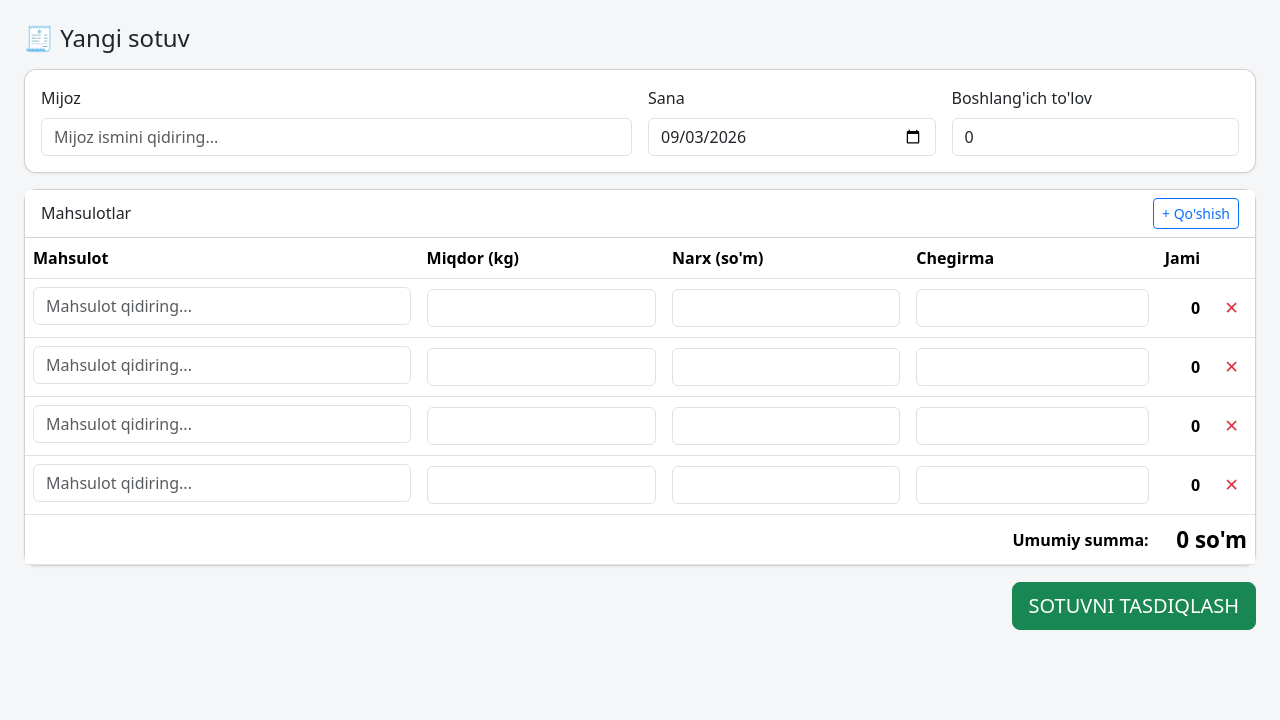
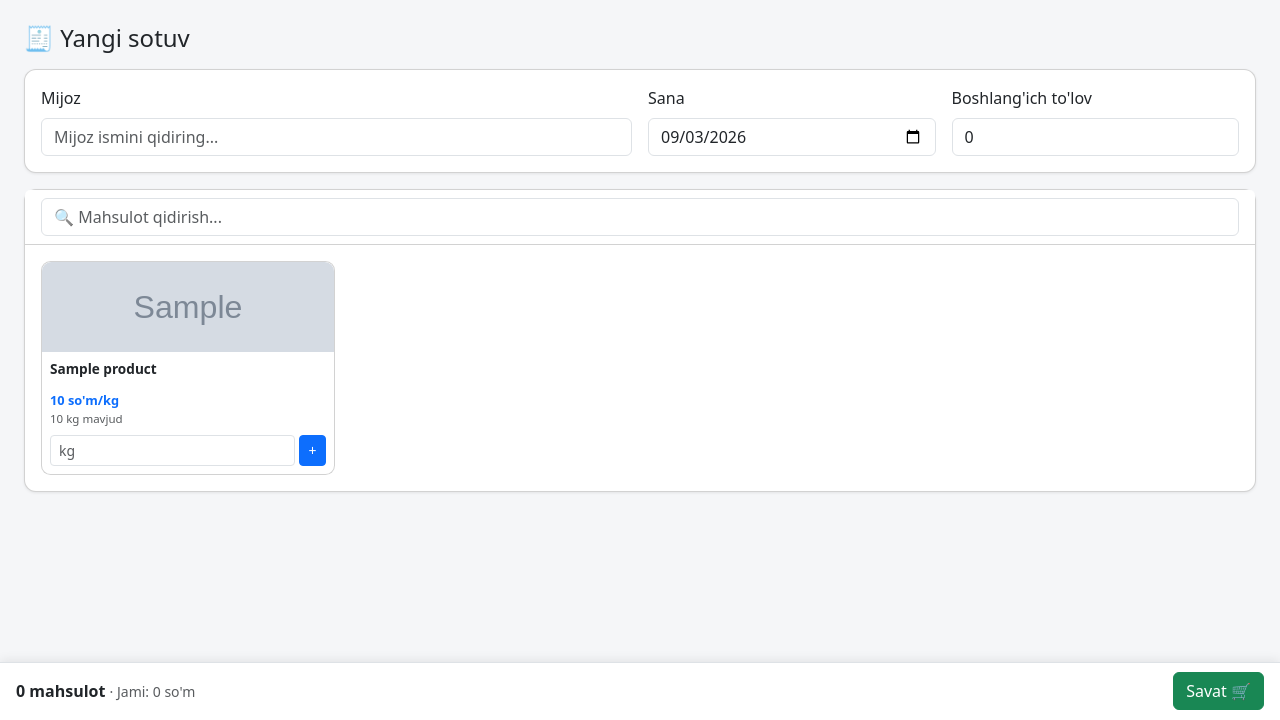
Before and after one commit to abdurahmonovjamshid/qassobxona, a Django app: page /sales/create/ in a window 1280 px wide. Shown: the part 80-800 px from the top of the page. Run offline with Django 5.2, Linux system fonts and the light colour scheme; a user stored in the database is signed in; tables that the repository leaves empty hold one stand-in row (values such as "Sample post"); grey boxes marked "Sample" are stand-in pictures.

Commit message:
sotuv create o'zgartrildi

```diff
--- a/apps/sales/views.py
+++ b/apps/sales/views.py
@@ -9,6 +9,7 @@ from django.shortcuts import get_object_or_404, redirect, render
 from django.utils import timezone
 
 from apps.customers.models import Customer
+from apps.inventory.services import inventory_service
 from apps.payments.services import payment_service
 from apps.products.models import Product
 from apps.sales.forms import SaleForm, SaleItemFormSet
@@ -18,6 +19,7 @@ from apps.sales.services import sale_service
 
 def _products_json():
     products = Product.objects.filter(active=True).order_by('name')
+    stock_map = inventory_service.get_all_stock()
     return json.dumps([
         {
             'id': p.id,
@@ -25,6 +27,7 @@ def _products_json():
             'price': str(p.sale_price),
             'unit': p.unit,
             'image': p.image.url if p.image else None,
+            'stock': str(stock_map.get(p.id, 0)),
         }
         for p in products
     ])
@@ -36,6 +39,43 @@ def _customers_json():
         {'id': c.id, 'name': c.name, 'phone': c.phone}
         for c in customers
     ])
+
+
+def _cart_json_from_formset(formset):
+    """Validatsiya xatosidan keyin formani qayta ko'rsatishda savatchani
+    (katalog UI holatini) tiklash uchun — bog'langan formset qatorlaridan
+    mahsulot/miqdor/narx/chegirmani o'qib, JS kutgan shaklga o'giradi."""
+    rows = []
+    for f in formset.forms:
+        product_id = f['product'].value()
+        quantity = f['quantity'].value()
+        if not product_id or not quantity:
+            continue
+        rows.append({
+            'product_id': product_id,
+            'quantity': quantity,
+            'price': f['price'].value() or '0',
+            'discount': f['discount'].value() or '0',
+        })
+    if not rows:
+        return '[]'
+
+    products = Product.objects.in_bulk([r['product_id'] for r in rows])
+    cart = []
+    for r in rows:
+        product = products.get(int(r['product_id']))
+        if not product:
+            continue
+        cart.append({
+            'id': product.id,
+            'name': product.name,
+            'unit': product.unit,
+            'image': product.image.url if product.image else None,
+            'quantity': r['quantity'],
+            'price': r['price'],
+            'discount': r['discount'],
+        })
+    return json.dumps(cart)
 
 
 def _generate_sale_number():
@@ -109,6 +149,7 @@ def sale_create(request):
         'formset': formset,
         'products_json': _products_json(),
         'customers_json': _customers_json(),
+        'initial_cart_json': _cart_json_from_formset(formset) if request.method == 'POST' else '[]',
     })
 
 
--- a/static/css/custom.css
+++ b/static/css/custom.css
@@ -139,6 +139,79 @@ body {
     font-weight: 700;
 }
 
+/* Sotuv katalogi (POS uslubi kartochkalar) */
+.product-card {
+    border-radius: 0.6rem;
+    transition: outline-color 0.15s ease;
+}
+.product-card-img,
+.product-card-img-placeholder {
+    width: 100%;
+    height: 90px;
+    object-fit: cover;
+    background: #f1f3f5;
+    border-top-left-radius: 0.6rem;
+    border-top-right-radius: 0.6rem;
+}
+.product-card-img-placeholder {
+    display: flex;
+    align-items: center;
+    justify-content: center;
+    font-size: 2rem;
+}
+.product-card-name {
+    font-weight: 600;
+    font-size: 0.85rem;
+    line-height: 1.25;
+    min-height: 2.1em;
+}
+.product-card-price {
+    font-size: 0.8rem;
+    color: #0d6efd;
+    font-weight: 600;
+    margin-top: 0.15rem;
+}
+.product-card-stock {
+    font-size: 0.72rem;
+}
+.product-card-in-cart {
+    font-size: 0.72rem;
+    color: #198754;
+    font-weight: 600;
+}
+.product-card.in-cart {
+    outline: 2px solid #198754;
+}
+.catalog-qty {
+    min-width: 0;
+}
+
+/* Savatcha (fixed pastki panel + offcanvas ro'yxati) */
+.cart-bar {
+    position: fixed;
+    left: 0;
+    right: 0;
+    bottom: 0;
+    z-index: 1030;
+    background: #fff;
+    border-top: 1px solid #dee2e6;
+    box-shadow: 0 -2px 10px rgba(0, 0, 0, 0.08);
+    padding: 0.6rem 1rem;
+}
+.cart-bar-spacer {
+    height: 76px;
+}
+.cart-line {
+    display: flex;
+    align-items: center;
+    gap: 0.5rem;
+    padding: 0.6rem 0;
+    border-bottom: 1px solid #f1f3f5;
+}
+.cart-line:last-child {
+    border-bottom: none;
+}
+
 /* Telefon ekranlari uchun qulaylik (desktop ko'rinishiga taʼsir qilmaydi) */
 @media (max-width: 767.98px) {
     .navbar-brand {
--- a/static/js/sale_form.js
+++ b/static/js/sale_form.js
@@ -1,11 +1,16 @@
-// "Yangi sotuv" formasi: mijoz/mahsulot qidiruvli tanlagichi (picker.js),
-// qator o'chirish (bitta bosishda), va real-time qator/umumiy summa
-// hisoblagichi.
+// "Yangi sotuv" formasi: katalog (kartochkalar) + savatcha (POS uslubi).
+// Mijoz qidiruvli tanlagich orqali (picker.js), mahsulotlar kartochka
+// ko'rinishida tanlanadi va miqdor kiritilib savatchaga qo'shiladi.
+// Yakuniy submitda savatcha formset yashirin inputlariga sinxronlanadi.
 (function () {
     'use strict';
 
     const formatMoney = window.formatMoney;
     const attachSearchPicker = window.attachSearchPicker;
+
+    function trimNum(n) {
+        return (Math.round(n * 1000) / 1000).toString();
+    }
 
     function initCustomerPicker(data) {
         const root = document.querySelector('[data-picker="customer"]');
@@ -20,104 +25,204 @@
         });
     }
 
-    function initProductRow(row, data) {
-        const root = row.querySelector('[data-picker="product"]');
-        const select = row.querySelector('[data-role="product-select"]');
-        const qtyInput = row.querySelector('[data-role="qty"]');
-        const priceInput = row.querySelector('[data-role="price"]');
-        const discountInput = row.querySelector('[data-role="discount"]');
-        const lineTotalEl = row.querySelector('.line-total');
-        const removeBtn = row.querySelector('.row-remove-btn');
-        const thumbBox = root ? root.querySelector('.picker-selected') : null;
+    window.SaleFormInit = function (data) {
+        initCustomerPicker(data);
 
-        function updateThumb(product) {
-            if (!thumbBox) return;
-            if (product && product.image) {
-                thumbBox.innerHTML = `<img src="${product.image}" class="product-thumb" alt=""><span class="small text-muted">${product.unit}</span>`;
-            } else if (product) {
-                thumbBox.innerHTML = `<div class="product-thumb-placeholder">🥩</div><span class="small text-muted">${product.unit}</span>`;
-            } else {
-                thumbBox.innerHTML = '';
-            }
+        const products = data.products || [];
+        let cart = (data.initialCart || []).map((c) => ({
+            productId: c.id,
+            name: c.name,
+            unit: c.unit,
+            image: c.image,
+            quantity: parseFloat(c.quantity) || 0,
+            price: parseFloat(c.price) || 0,
+            discount: parseFloat(c.discount) || 0,
+        }));
+
+        const catalogEl = document.getElementById('product-catalog');
+        const catalogEmptyEl = document.getElementById('catalog-empty');
+        const searchInput = document.getElementById('catalog-search');
+        const cartLinesEl = document.getElementById('cart-lines');
+        const cartEmptyEl = document.getElementById('cart-empty');
+        const hiddenItemsEl = document.getElementById('hidden-items');
+        const totalFormsInput = document.getElementById('id_items-TOTAL_FORMS');
+        const cartBarCount = document.getElementById('cart-bar-count');
+        const cartBarTotal = document.getElementById('cart-bar-total');
+        const grandTotalEl = document.getElementById('grand-total');
+        if (!catalogEl || !totalFormsInput) return;
+
+        function cartQtyFor(productId) {
+            return cart.filter((c) => c.productId === productId).reduce((s, c) => s + c.quantity, 0);
         }
 
-        function recalcRow() {
-            const qty = parseFloat(qtyInput.value) || 0;
-            const price = parseFloat(priceInput.value) || 0;
-            const discount = parseFloat(discountInput.value) || 0;
-            const total = Math.max(0, qty * price - discount);
-            if (lineTotalEl) lineTotalEl.textContent = formatMoney(total);
-            row.dataset.lineTotal = String(total);
-            recalcGrandTotal();
+        function remainingStock(product) {
+            return (parseFloat(product.stock) || 0) - cartQtyFor(product.id);
         }
 
-        if (root && select) {
-            attachSearchPicker({
-                root, select, items: data.products,
-                placeholder: 'Mahsulot qidiring...',
-                matchText: (p) => p.name,
-                renderItem: (p) => `
-                    ${p.image ? `<img src="${p.image}" class="product-thumb">` : '<div class="product-thumb-placeholder">🥩</div>'}
-                    <div><div class="fw-medium">${p.name}</div><div class="small text-muted">${formatMoney(parseFloat(p.price))} so'm/${p.unit}</div></div>
-                `,
-                onSelect: (product, isInitial) => {
-                    updateThumb(product);
-                    if (!isInitial && !priceInput.value) {
-                        priceInput.value = product.price;
+        function addToCart(product, qty) {
+            const existing = cart.find((c) => c.productId === product.id);
+            if (existing) {
+                existing.quantity = Math.round((existing.quantity + qty) * 1000) / 1000;
+            } else {
+                cart.push({
+                    productId: product.id,
+                    name: product.name,
+                    unit: product.unit,
+                    image: product.image,
+                    quantity: qty,
+                    price: parseFloat(product.price) || 0,
+                    discount: 0,
+                });
+            }
+            renderAll();
+        }
+
+        function removeFromCart(index) {
+            cart.splice(index, 1);
+            renderAll();
+        }
+
+        function renderCatalog() {
+            const q = (searchInput.value || '').trim().toLowerCase();
+            const filtered = q ? products.filter((p) => p.name.toLowerCase().includes(q)) : products;
+            catalogEl.innerHTML = '';
+            catalogEmptyEl.classList.toggle('d-none', filtered.length > 0);
+            filtered.forEach((p) => {
+                const remaining = remainingStock(p);
+                const stockText = remaining <= 0 ? "Omborda yo'q" : `${trimNum(remaining)} ${p.unit} mavjud`;
+                const stockClass = remaining <= 0 ? 'text-danger' : 'text-muted';
+                const inCartQty = cartQtyFor(p.id);
+                const img = p.image
+                    ? `<img src="${p.image}" class="product-card-img" alt="">`
+                    : '<div class="product-card-img-placeholder">🥩</div>';
+                const wrap = document.createElement('div');
+                wrap.className = 'col-6 col-md-4 col-lg-3';
+                wrap.innerHTML = `
+                    <div class="card product-card h-100${inCartQty > 0 ? ' in-cart' : ''}">
+                        ${img}
+                        <div class="card-body p-2">
+                            <div class="product-card-name">${p.name}</div>
+                            <div class="product-card-price">${formatMoney(parseFloat(p.price))} so'm/${p.unit}</div>
+                            <div class="product-card-stock ${stockClass}">${stockText}</div>
+                            ${inCartQty > 0 ? `<div class="product-card-in-cart">Savatda: ${trimNum(inCartQty)} ${p.unit}</div>` : ''}
+                            <div class="d-flex gap-1 mt-2">
+                                <input type="number" class="form-control form-control-sm catalog-qty" inputmode="decimal" step="0.001" min="0" placeholder="kg">
+                                <button type="button" class="btn btn-sm btn-primary catalog-add">+</button>
+                            </div>
+                        </div>
+                    </div>`;
+                const qtyInput = wrap.querySelector('.catalog-qty');
+                const addBtn = wrap.querySelector('.catalog-add');
+                function doAdd() {
+                    const qty = parseFloat(qtyInput.value);
+                    if (!qty || qty <= 0) {
+                        qtyInput.focus();
+                        return;
                     }
-                    recalcRow();
-                },
+                    addToCart(p, qty);
+                }
+                addBtn.addEventListener('click', doAdd);
+                qtyInput.addEventListener('keydown', (e) => {
+                    if (e.key === 'Enter') { e.preventDefault(); doAdd(); }
+                });
+                catalogEl.appendChild(wrap);
             });
         }
 
-        [qtyInput, priceInput, discountInput].forEach((el) => {
-            if (el) el.addEventListener('input', recalcRow);
-        });
+        function updateGrandTotal() {
+            let sum = 0;
+            cart.forEach((it) => {
+                sum += Math.max(0, it.quantity * it.price - it.discount);
+            });
+            grandTotalEl.textContent = formatMoney(sum) + " so'm";
+            cartBarTotal.textContent = formatMoney(sum);
+            cartBarCount.textContent = `${cart.length} mahsulot`;
+        }
 
-        if (removeBtn) {
-            removeBtn.addEventListener('click', () => {
-                row.remove();
-                recalcGrandTotal();
+        function renderCart() {
+            cartLinesEl.innerHTML = '';
+            cartEmptyEl.classList.toggle('d-none', cart.length > 0);
+            cart.forEach((item, index) => {
+                const lineTotal = Math.max(0, item.quantity * item.price - item.discount);
+                const img = item.image
+                    ? `<img src="${item.image}" class="product-thumb" alt="">`
+                    : '<div class="product-thumb-placeholder">🥩</div>';
+                const row = document.createElement('div');
+                row.className = 'cart-line';
+                row.innerHTML = `
+                    ${img}
+                    <div class="flex-grow-1">
+                        <div class="fw-medium small">${item.name}</div>
+                        <div class="d-flex gap-1 align-items-center mt-1">
+                            <input type="number" class="form-control form-control-sm cart-qty" style="width:75px" step="0.001" min="0.001" value="${item.quantity}">
+                            <span class="small text-muted">${item.unit} ×</span>
+                            <input type="number" class="form-control form-control-sm cart-price" style="width:95px" step="0.01" min="0" value="${item.price}">
+                        </div>
+                    </div>
+                    <div class="text-end">
+                        <div class="line-total small">${formatMoney(lineTotal)}</div>
+                        <button type="button" class="row-remove-btn" title="O'chirish">✕</button>
+                    </div>`;
+                const qtyEl = row.querySelector('.cart-qty');
+                const priceEl = row.querySelector('.cart-price');
+                function liveUpdate() {
+                    // Faqat shu qatorning summasini yangilaydi — butun ro'yxatni
+                    // qayta chizmaydi, aks holda inputdagi fokus (va telefonda
+                    // teriladigan raqam) har harfda uzilib qolardi.
+                    item.quantity = parseFloat(qtyEl.value) || 0;
+                    item.price = parseFloat(priceEl.value) || 0;
+                    const newTotal = Math.max(0, item.quantity * item.price - item.discount);
+                    row.querySelector('.line-total').textContent = formatMoney(newTotal);
+                    updateGrandTotal();
+                    syncHiddenFormset();
+                }
+                qtyEl.addEventListener('input', liveUpdate);
+                priceEl.addEventListener('input', liveUpdate);
+                // Fokusdan chiqqanda: bo'sh/0 miqdorli qatorlarni tozalash va
+                // katalogdagi ombor qoldig'i ko'rsatkichini yangilash uchun
+                // to'liq qayta chizish.
+                qtyEl.addEventListener('change', renderAll);
+                priceEl.addEventListener('change', renderAll);
+                row.querySelector('.row-remove-btn').addEventListener('click', () => removeFromCart(index));
+                cartLinesEl.appendChild(row);
+            });
+            updateGrandTotal();
+        }
+
+        function syncHiddenFormset() {
+            hiddenItemsEl.innerHTML = '';
+            totalFormsInput.value = String(cart.length);
+            cart.forEach((item, i) => {
+                const wrap = document.createElement('div');
+                wrap.innerHTML = `
+                    <input type="hidden" name="items-${i}-product" value="${item.productId}">
+                    <input type="hidden" name="items-${i}-quantity" value="${item.quantity}">
+                    <input type="hidden" name="items-${i}-price" value="${item.price}">
+                    <input type="hidden" name="items-${i}-discount" value="${item.discount || 0}">`;
+                hiddenItemsEl.appendChild(wrap);
             });
         }
 
-        recalcRow();
-    }
+        function renderAll() {
+            cart = cart.filter((c) => c.quantity > 0);
+            renderCart();
+            syncHiddenFormset();
+            renderCatalog();
+        }
 
-    function recalcGrandTotal() {
-        const box = document.getElementById('grand-total');
-        if (!box) return;
-        let sum = 0;
-        document.querySelectorAll('#item-rows .formset-row').forEach((row) => {
-            sum += parseFloat(row.dataset.lineTotal || '0');
+        searchInput.addEventListener('input', renderCatalog);
+
+        document.getElementById('sale-form').addEventListener('submit', (e) => {
+            if (cart.length === 0) {
+                e.preventDefault();
+                alert("Kamida bitta mahsulot tanlang.");
+                const offcanvasEl = document.getElementById('cartOffcanvas');
+                if (window.bootstrap && offcanvasEl) {
+                    window.bootstrap.Offcanvas.getOrCreateInstance(offcanvasEl).show();
+                }
+            }
         });
-        box.textContent = formatMoney(sum) + " so'm";
-    }
 
-    function initAddRow(data) {
-        const addBtn = document.getElementById('add-item-rows');
-        const template = document.getElementById('item-empty-form');
-        const tbody = document.getElementById('item-rows');
-        const totalFormsInput = document.getElementById('id_items-TOTAL_FORMS');
-        if (!addBtn || !template || !tbody || !totalFormsInput) return;
-
-        addBtn.addEventListener('click', () => {
-            const idx = parseInt(totalFormsInput.value, 10);
-            const html = template.innerHTML.replace(/__prefix__/g, String(idx));
-            const wrapper = document.createElement('div');
-            wrapper.innerHTML = html;
-            const newRow = wrapper.querySelector('tr.formset-row');
-            if (!newRow) return;
-            tbody.appendChild(newRow);
-            totalFormsInput.value = String(idx + 1);
-            initProductRow(newRow, data);
-        });
-    }
-
-    window.SaleFormInit = function (data) {
-        initCustomerPicker(data);
-        document.querySelectorAll('#item-rows .formset-row').forEach((row) => initProductRow(row, data));
-        initAddRow(data);
-        recalcGrandTotal();
+        renderAll();
     };
 })();
--- a/templates/sales/form.html
+++ b/templates/sales/form.html
@@ -4,7 +4,7 @@
 {% block content %}
 <h4 class="mb-3">🧾 Yangi sotuv</h4>
 
-<form method="post" novalidate>
+<form method="post" novalidate id="sale-form">
     {% csrf_token %}
     {% if form.non_field_errors %}
         <div class="alert alert-danger">{{ form.non_field_errors }}</div>
@@ -20,12 +20,12 @@
                 </div>
                 {{ form.customer.errors }}
             </div>
-            <div class="col-md-3">
+            <div class="col-6 col-md-3">
                 <label class="form-label">Sana</label>
                 {{ form.date }}
                 {{ form.date.errors }}
             </div>
-            <div class="col-md-3">
+            <div class="col-6 col-md-3">
                 <label class="form-label">{{ form.paid_amount.label }}</label>
                 {{ form.paid_amount }}
             </div>
@@ -36,84 +36,49 @@
     {% if formset.non_form_errors %}
         <div class="alert alert-danger">{{ formset.non_form_errors }}</div>
     {% endif %}
+    <div id="hidden-items" class="d-none"></div>
 
     <div class="card table-card mb-3">
-        <div class="card-header bg-white d-flex justify-content-between align-items-center">
-            <span>Mahsulotlar</span>
-            <button type="button" class="btn btn-sm btn-outline-primary" id="add-item-rows">+ Qo'shish</button>
+        <div class="card-header bg-white">
+            <input type="text" id="catalog-search" class="form-control" placeholder="🔍 Mahsulot qidirish...">
         </div>
-        <div class="table-responsive">
-            <table class="table mb-0 align-middle">
-                <thead>
-                <tr>
-                    <th style="width:32%">Mahsulot</th>
-                    <th>Miqdor (kg)</th>
-                    <th>Narx (so'm)</th>
-                    <th>Chegirma</th>
-                    <th class="text-end">Jami</th>
-                    <th></th>
-                </tr>
-                </thead>
-                <tbody id="item-rows">
-                {% for item_form in formset %}
-                    <tr class="formset-row" data-row>
-                        <td>
-                            <div class="picker" data-picker="product">
-                                <input type="text" class="form-control picker-search" autocomplete="off">
-                                <div class="picker-results" style="display:none;"></div>
-                                <div class="picker-selected d-flex align-items-center gap-2 mt-1"></div>
-                                {{ item_form.id }}
-                                {{ item_form.product }}
-                            </div>
-                            {{ item_form.product.errors }}
-                        </td>
-                        <td>{{ item_form.quantity }}{{ item_form.quantity.errors }}</td>
-                        <td>{{ item_form.price }}{{ item_form.price.errors }}</td>
-                        <td>{{ item_form.discount }}</td>
-                        <td class="text-end line-total">0</td>
-                        <td class="text-center">
-                            <button type="button" class="row-remove-btn" title="Qatorni o'chirish">✕</button>
-                        </td>
-                    </tr>
-                {% endfor %}
-                </tbody>
-                <tfoot>
-                <tr>
-                    <td colspan="4" class="text-end fw-semibold">Umumiy summa:</td>
-                    <td class="text-end grand-total-box" id="grand-total" colspan="2">0 so'm</td>
-                </tr>
-                </tfoot>
-            </table>
+        <div class="card-body">
+            <div class="row g-2" id="product-catalog"></div>
+            <div id="catalog-empty" class="text-center text-muted py-4 d-none">Mahsulot topilmadi.</div>
         </div>
     </div>
 
-    <div class="d-flex justify-content-end">
-        <button type="submit" class="btn btn-success btn-lg">SOTUVNI TASDIQLASH</button>
+    <div class="offcanvas offcanvas-bottom" tabindex="-1" id="cartOffcanvas" style="height: 82vh;">
+        <div class="offcanvas-header">
+            <h5 class="offcanvas-title">🛒 Savatcha</h5>
+            <button type="button" class="btn-close" data-bs-dismiss="offcanvas" aria-label="Yopish"></button>
+        </div>
+        <div class="offcanvas-body d-flex flex-column">
+            <div id="cart-lines" class="flex-grow-1 overflow-auto"></div>
+            <div id="cart-empty" class="text-center text-muted py-4">Savatcha bo'sh. Katalogdan mahsulot tanlang.</div>
+            <div class="border-top pt-3 mt-2">
+                <div class="d-flex justify-content-between align-items-center mb-3">
+                    <span class="fw-semibold">Umumiy summa:</span>
+                    <span class="grand-total-box" id="grand-total">0 so'm</span>
+                </div>
+                <button type="submit" class="btn btn-success btn-lg w-100">SOTUVNI TASDIQLASH</button>
+            </div>
+        </div>
     </div>
 </form>
 
-<template id="item-empty-form">
-<table><tbody>
-    <tr class="formset-row" data-row>
-        <td>
-            <div class="picker" data-picker="product">
-                <input type="text" class="form-control picker-search" autocomplete="off">
-                <div class="picker-results" style="display:none;"></div>
-                <div class="picker-selected d-flex align-items-center gap-2 mt-1"></div>
-                {{ formset.empty_form.id }}
-                {{ formset.empty_form.product }}
-            </div>
-        </td>
-        <td>{{ formset.empty_form.quantity }}</td>
-        <td>{{ formset.empty_form.price }}</td>
-        <td>{{ formset.empty_form.discount }}</td>
-        <td class="text-end line-total">0</td>
-        <td class="text-center">
-            <button type="button" class="row-remove-btn" title="Qatorni o'chirish">✕</button>
-        </td>
-    </tr>
-</tbody></table>
-</template>
+<div class="cart-bar" id="cart-bar">
+    <div class="d-flex justify-content-between align-items-center">
+        <div>
+            <span id="cart-bar-count" class="fw-semibold">0 mahsulot</span>
+            <span class="text-muted small"> · Jami: <span id="cart-bar-total">0</span> so'm</span>
+        </div>
+        <button type="button" class="btn btn-success" data-bs-toggle="offcanvas" data-bs-target="#cartOffcanvas">
+            Savat 🛒
+        </button>
+    </div>
+</div>
+<div class="cart-bar-spacer"></div>
 {% endblock %}
 
 {% block extra_js %}
@@ -124,6 +89,7 @@
         window.SaleFormInit({
             products: {{ products_json|safe }},
             customers: {{ customers_json|safe }},
+            initialCart: {{ initial_cart_json|safe }},
         });
     });
 </script>
```
